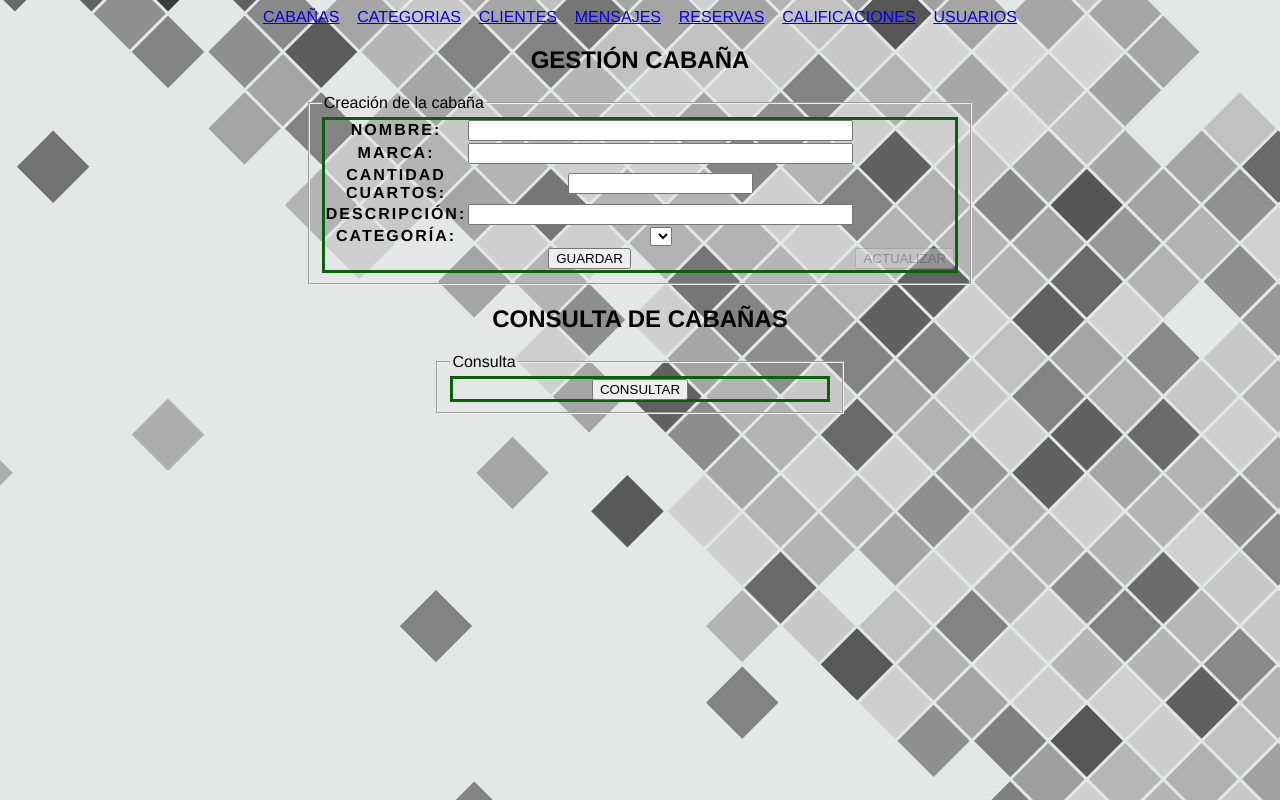
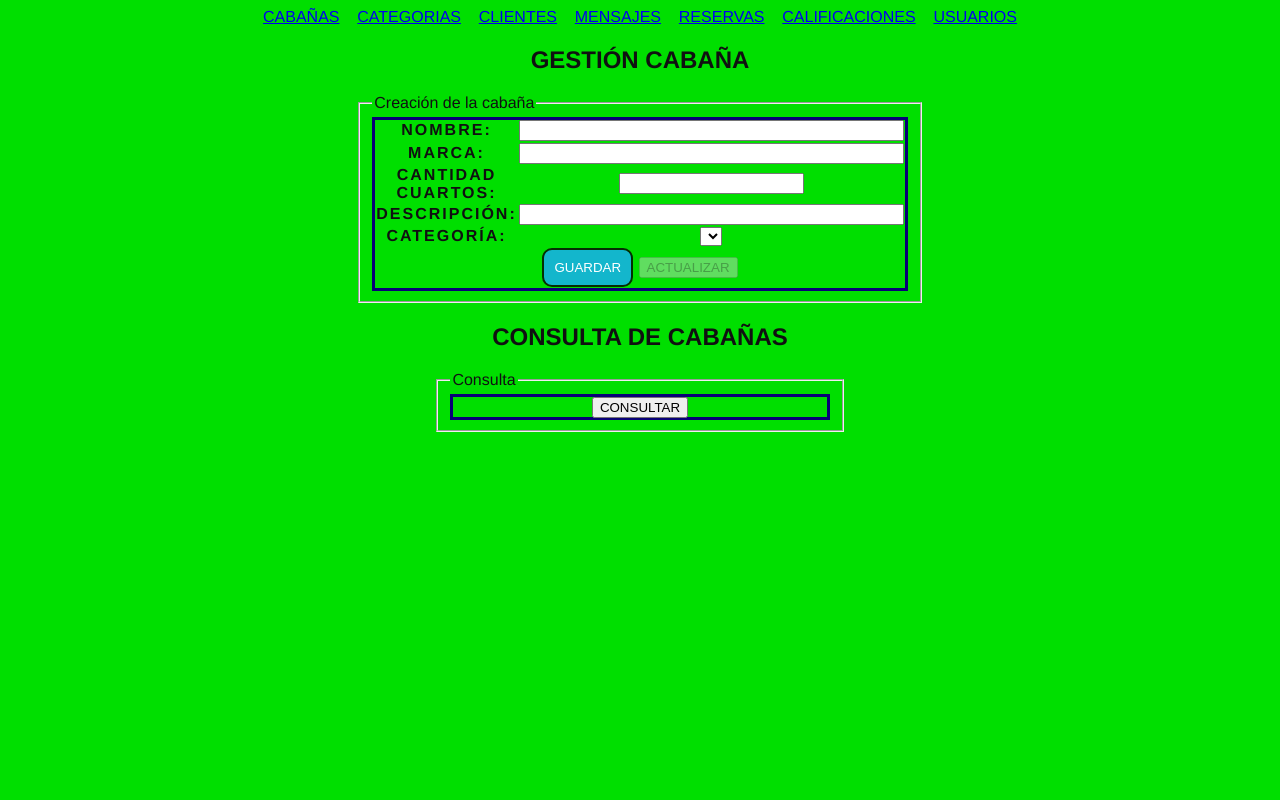
Before and after one commit to calenoedinson/reto3front, a plain HTML site: page Cabanas.html in a window 1280 px wide. Drawn offline with nearby package versions, Linux system fonts and the light colour scheme; no server answers.

Commit message:
cambioas html

```diff
--- a/Cabanas.html
+++ b/Cabanas.html
@@ -49,8 +49,6 @@
                 <tr>
                     <td colspan="3">
                         <input type="button" id="guardaCab" value="GUARDAR" onclick="guardarCabana()">
-                    </td>
-                    <td colspan="3">
                         <input type="button"  id="actualizaCab" value="ACTUALIZAR" onclick="editarCabana() " disabled="true">
                     </td>
                 </tr>
--- a/css/style.css
+++ b/css/style.css
@@ -1,24 +1,29 @@
-table {
-  width: 100%;
-  border-collapse: collapse;
-  border: 3px solid rgb(9, 97, 9);
-}
-
-body {
-  background: #e4e7e6 url("fondo.png") no-repeat fixed center;
-  opacity: 1.5;
-}
-
 html {
   font-family: "helvetica neue", helvetica, arial, sans-serif;
 }
 
-div.ex
-{
-width:220px;
-padding:10px;
-border:5px solid gray;
-margin:0px;
+#guardaCab {
+  background-color: rgb(19, 182, 204);
+  color: #fff;
+  padding: 10px;
+  border: 2px solid rgb(5, 46, 2);
+  border-radius: 10px;
+}
+
+
+body {
+  background: #e4e7e6;
+  opacity: 1.5;
+  background-color: rgb(0, 223, 0);
+
+  color: rgb(16, 16, 17);
+  text-align: center;
+}
+
+table {
+  width: 100%;
+  border-collapse: collapse;
+  border: 3px solid rgb(8, 0, 119);
 }
 
 thead th,
```
